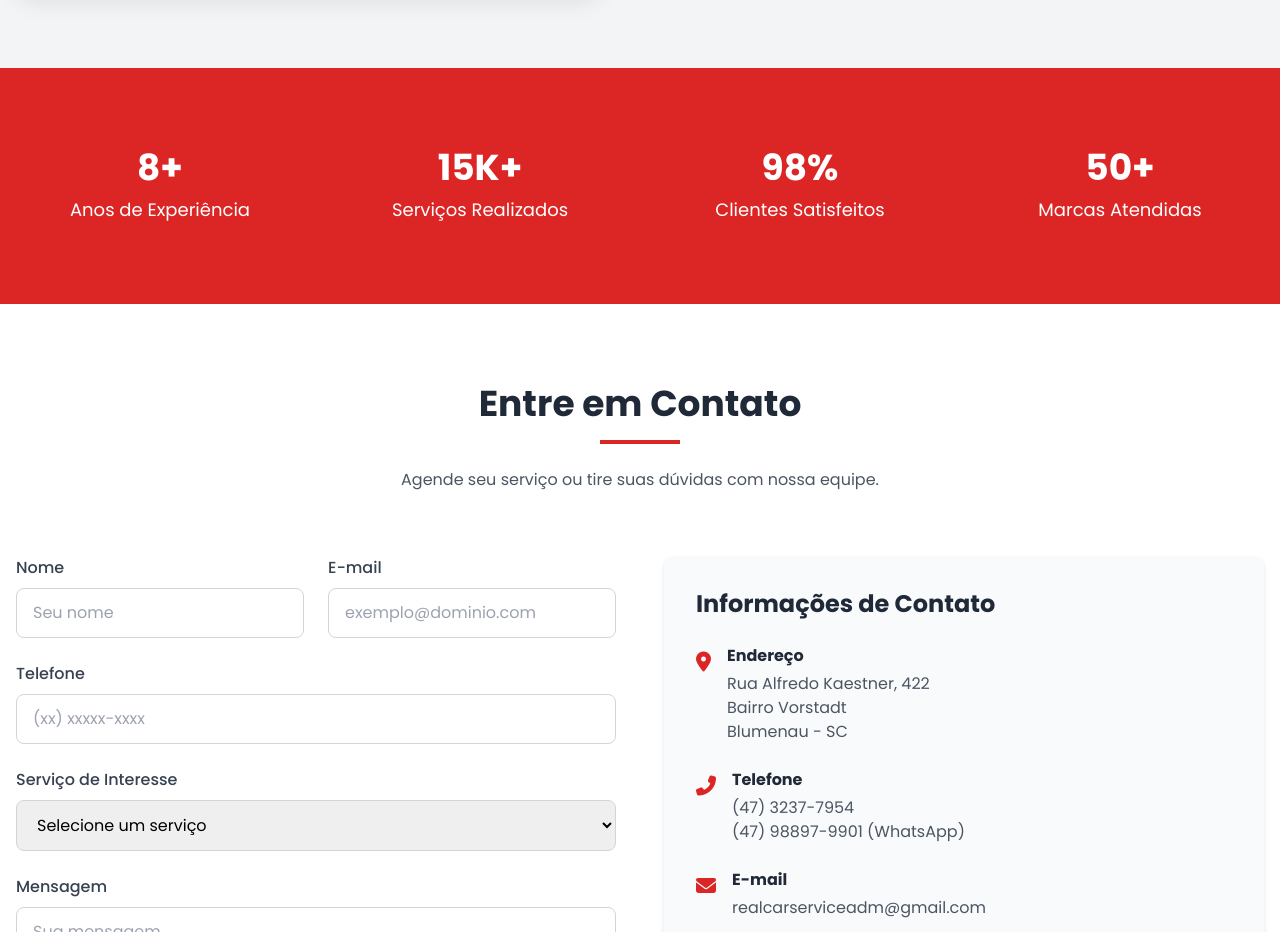
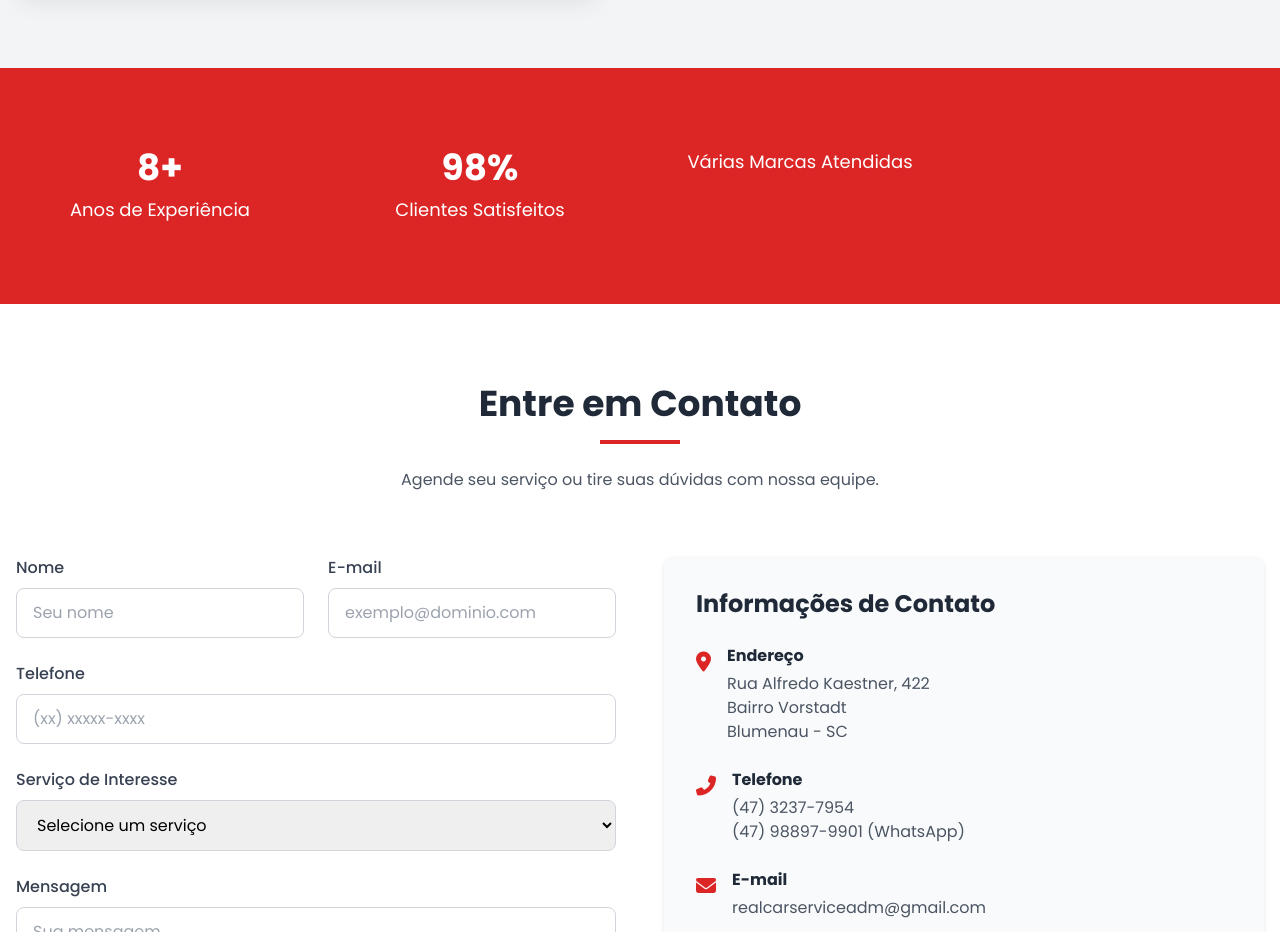
Before and after one commit to abdieldeathayde/RealCarService, a website: page public/index.html in a window 1280 px wide. Shown: the part 2760-3692 px from the top of the page. Drawn offline with nearby package versions, Linux system fonts and the light colour scheme.

Commit message:
feat: alterando dados html

```diff
--- a/public/index.html
+++ b/public/index.html
@@ -218,16 +218,11 @@
                 <div class="text-lg">Anos de Experiência</div>
             </div>
             <div class="p-4">
-                <div class="text-4xl font-bold mb-2">15K+</div>
-                <div class="text-lg">Serviços Realizados</div>
-            </div>
-            <div class="p-4">
                 <div class="text-4xl font-bold mb-2">98%</div>
                 <div class="text-lg">Clientes Satisfeitos</div>
             </div>
             <div class="p-4">
-                <div class="text-4xl font-bold mb-2">50+</div>
-                <div class="text-lg">Marcas Atendidas</div>
+                <div class="text-lg">Várias Marcas Atendidas</div>
             </div>
         </div>
     </div>
```
